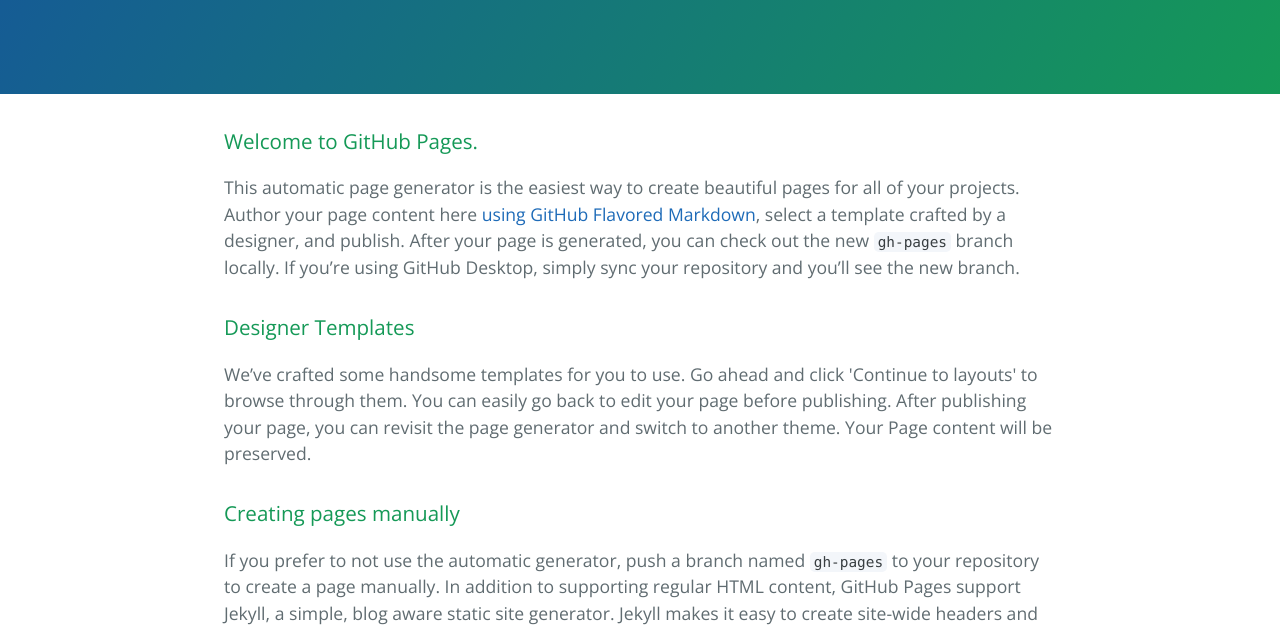
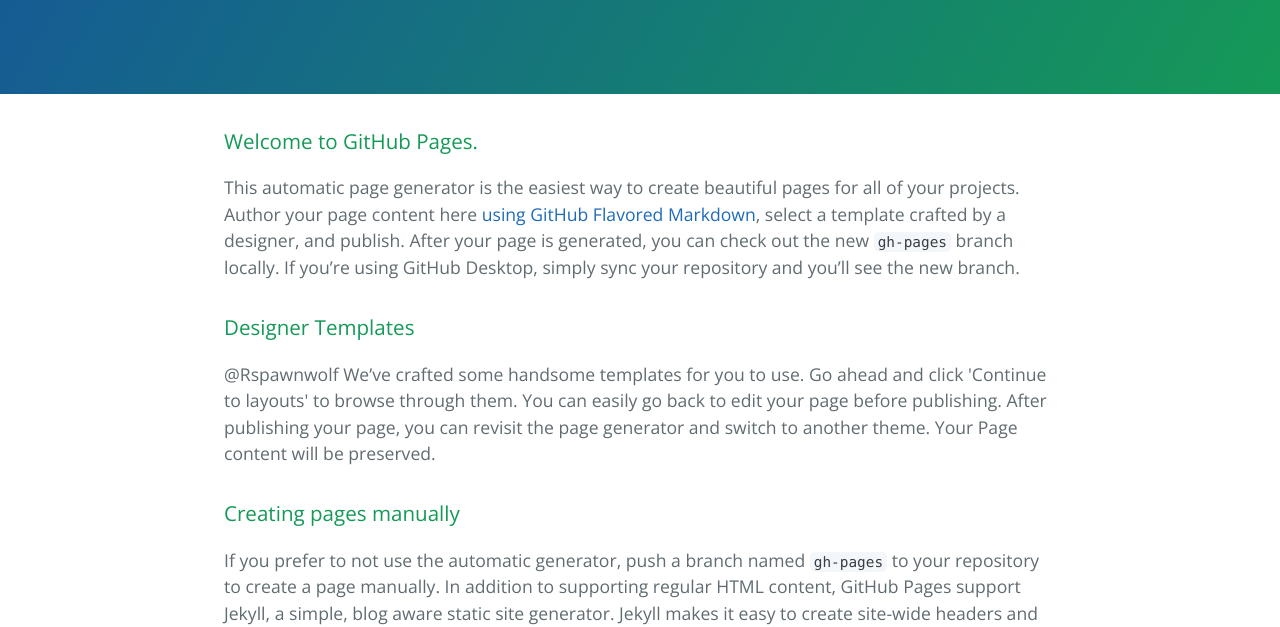
Before and after one commit to Rspawnwolf/Rspawnwolf.github.io, a plain HTML site: page index.html in a window 1280 px wide. Shown: the part 176-803 px from the top of the page. Drawn offline with nearby package versions, Linux system fonts and the light colour scheme.

Commit message:
Update index.html

```diff
--- a/index.html
+++ b/index.html
@@ -24,7 +24,7 @@
 <h3>
 <a id="designer-templates" class="anchor" href="#designer-templates" aria-hidden="true"><span class="octicon octicon-link"></span></a>Designer Templates</h3>
 
-<p>We’ve crafted some handsome templates for you to use. Go ahead and click 'Continue to layouts' to browse through them. You can easily go back to edit your page before publishing. After publishing your page, you can revisit the page generator and switch to another theme. Your Page content will be preserved.</p>
+<p>@Rspawnwolf We’ve crafted some handsome templates for you to use. Go ahead and click 'Continue to layouts' to browse through them. You can easily go back to edit your page before publishing. After publishing your page, you can revisit the page generator and switch to another theme. Your Page content will be preserved.</p>
 
 <h3>
 <a id="creating-pages-manually" class="anchor" href="#creating-pages-manually" aria-hidden="true"><span class="octicon octicon-link"></span></a>Creating pages manually</h3>
```
